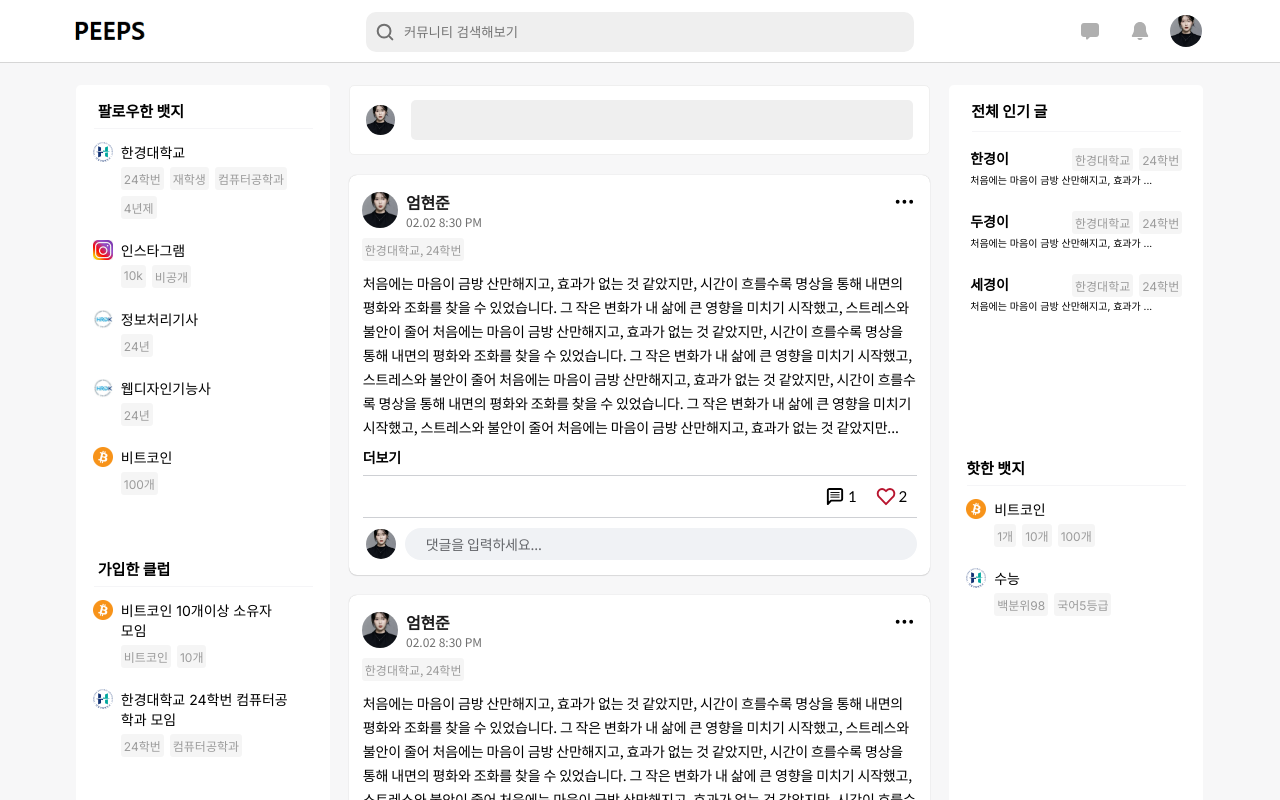
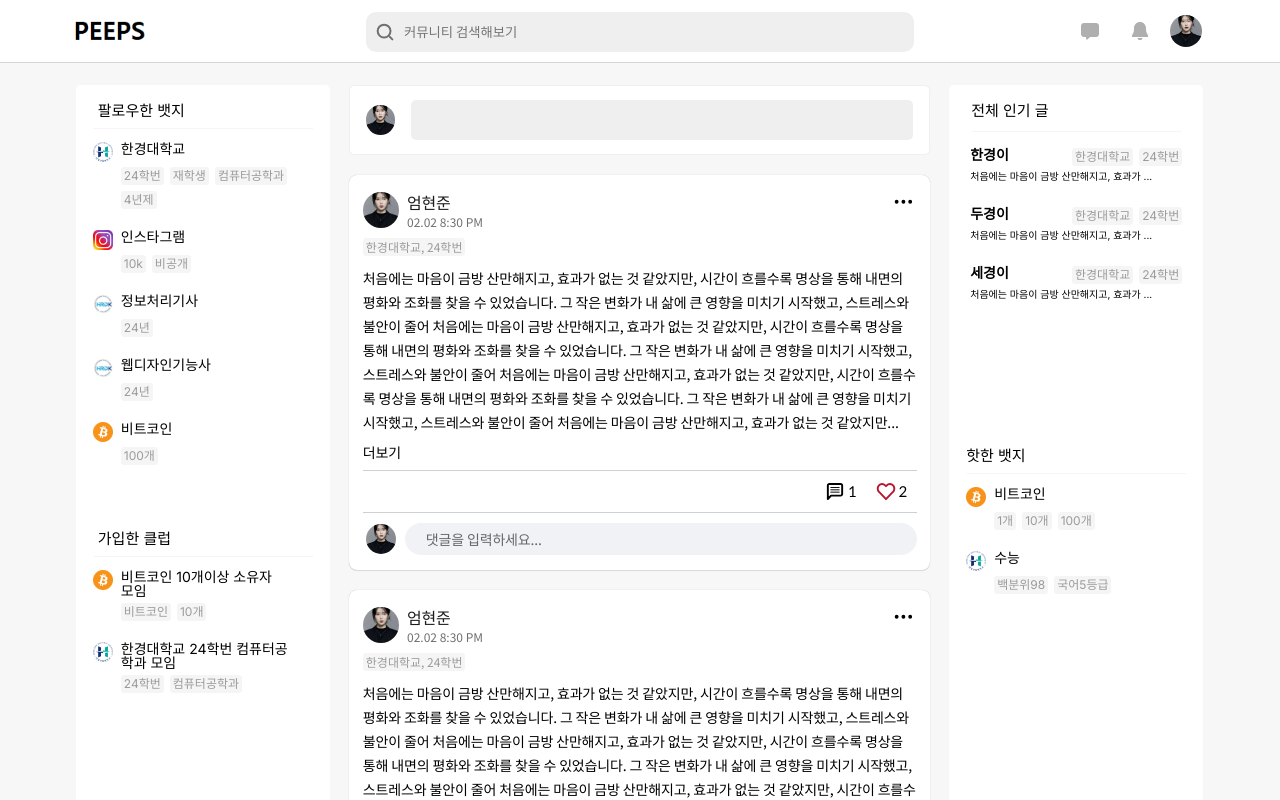
Before and after one commit to peeps-official/peeps_front, a Next.js app: page / in a window 1280 px wide. Shown: the top 800 px of the page. Built offline with nearby package versions, Linux system fonts and the light colour scheme.

Commit message:
💄 Add reset css

```diff
--- a/pages/global.css
+++ b/pages/global.css
@@ -16,3 +16,181 @@
 ::after {
   border-width: 0;
 }
+
+* {
+  font-family: "Noto Sans KR", sans-serif;
+  margin: 0;
+  -moz-osx-font-smoothing: grayscale;
+  -webkit-font-smoothing: antialiased;
+  box-sizing: border-box;
+}
+
+
+h1 {
+  margin: 0;
+}
+
+a {
+  color: inherit;
+  text-decoration: none;
+}
+
+button,
+input,
+select,
+textarea {
+  background-color: transparent;
+  border: 0;
+}
+
+button,
+input,
+select,
+textarea,
+:focus {
+  outline: none;
+  box-shadow: none;
+}
+
+a,
+button {
+  cursor: pointer;
+}
+
+ul,
+ol {
+  padding-left: 0;
+  list-style: none;
+}
+
+html,
+body,
+div,
+span,
+applet,
+object,
+iframe,
+h1,
+h2,
+h3,
+h4,
+h5,
+h6,
+p,
+blockquote,
+pre,
+a,
+abbr,
+acronym,
+address,
+big,
+cite,
+code,
+del,
+dfn,
+em,
+img,
+ins,
+kbd,
+q,
+s,
+samp,
+small,
+strike,
+strong,
+sub,
+sup,
+tt,
+var,
+b,
+u,
+i,
+center,
+dl,
+dt,
+dd,
+ol,
+ul,
+li,
+fieldset,
+form,
+label,
+legend,
+table,
+caption,
+tbody,
+tfoot,
+thead,
+tr,
+th,
+td,
+article,
+aside,
+canvas,
+details,
+embed,
+figure,
+figcaption,
+footer,
+header,
+hgroup,
+menu,
+nav,
+output,
+ruby,
+section,
+summary,
+time,
+mark,
+audio,
+video {
+  font-family: "Noto Sans KR", sans-serif;
+  margin: 0;
+  padding: 0;
+  border: 0;
+  font-size: 100%;
+  font: inherit;
+  vertical-align: baseline;
+}
+
+/* HTML5 display-role reset for older browsers */
+article,
+aside,
+details,
+figcaption,
+figure,
+footer,
+header,
+hgroup,
+menu,
+nav,
+section {
+  display: block;
+}
+
+body {
+  line-height: 1;
+}
+
+ol,
+ul {
+  list-style: none;
+}
+
+blockquote,
+q {
+  quotes: none;
+}
+
+blockquote:before,
+blockquote:after,
+q:before,
+q:after {
+  content: '';
+  content: none;
+}
+
+table {
+  border-collapse: collapse;
+  border-spacing: 0;
+}
```
